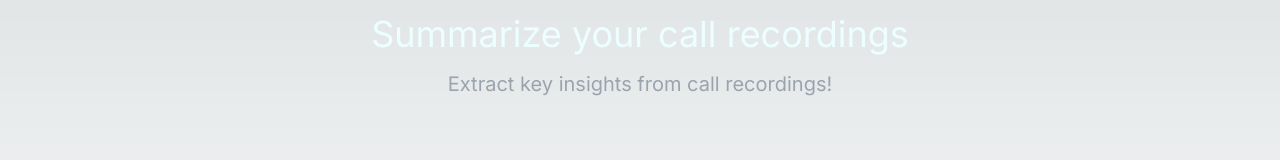
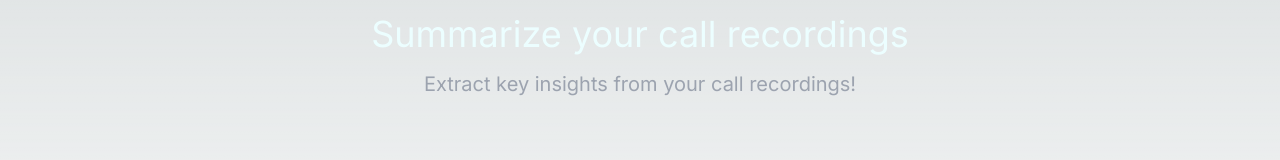
Before and after one commit to mdShadik/call-sum, a Next.js app: page / in a window 1280 px wide. Shown: the part 196-356 px from the top of the page. Built offline with nearby package versions, Linux system fonts and the light colour scheme; no server answers.

Commit message:
Clean code and remove unnecessary lines of codes

```diff
--- a/src/app/components/audioPlayer.js
+++ b/src/app/components/audioPlayer.js
@@ -1,9 +1,8 @@
-import React, {useRef, useState} from 'react';
+import React, {useRef} from 'react';
 
 function AudioPlayer({audioUrl}) {
 
     const audioRef = useRef();
-    const [barColor, setBarColor] = useState('#839cad')
 
 
     return (
--- a/src/app/components/resultsModal.js
+++ b/src/app/components/resultsModal.js
@@ -1,6 +1,5 @@
 import React from "react";
 import Markdown from "react-markdown";
-import Link from "next/link";
 import {ArrowLongRightIcon} from "@heroicons/react/20/solid";
 
 const ResultsModal = ({summary, transcription}) => {
--- a/src/app/components/summarize.js
+++ b/src/app/components/summarize.js
@@ -7,9 +7,6 @@ function Summarizer(props) {
 
   return (
     <div className="">
-        {/*<div>*/}
-        {/*    <button className="bg-cyan-950 sm:rounded-3xl rounded-xl shadow-black shadow-sm sm:px-14 px-5 sm:py-7 py-4 md:text-3xl text-cyan-50 hover:bg-cyan-900  duration-200" onClick={props.summarizeText}>Summarize This Call Recording</button>*/}
-        {/*</div>*/}
       <div>
           <div className="prose mx-auto my-10 text-cyan-900 text-xl text-justify border p-5">{props.summary && <Markdown>{props.summary}</Markdown>}</div>
       </div>
--- a/src/app/components/translate.js
+++ b/src/app/components/translate.js
@@ -9,7 +9,7 @@ import { ToastContainer, toast } from 'react-toastify';
 import 'react-toastify/dist/ReactToastify.css';
 
 
-function Translate(props) {
+function Translate() {
 
     const notify = (errorMessage = "Error! Please Try Again!") => toast.error(errorMessage, {
         position: "top-right",
@@ -31,7 +31,6 @@ function Translate(props) {
     const [audioUrl, setAudioUrl] = useState("");
     const [showResultsModal, setShowResultsModal] = useState(false)
     const [summary, setSummary] = useState("");
-    const [error, setError] = useState("Error! Please Try Again")
     const fileInputRef = useRef();
 
 
@@ -124,7 +123,7 @@ function Translate(props) {
                         {
                             role: "system",
                             content:
-                                "The given text is from call recording. Summarize it in one-third in points. Extract short key insights from call recordings text.(output in markdown format): " +
+                                "The given text is from call recording. Summarize it in short in one-third in not more than 4 points. Extract short key insights from call recordings text.(output in markdown format): " +
                                 transcription,
                         },
                     ],
@@ -190,7 +189,7 @@ function Translate(props) {
             </div>
             <div className="flex justify-center items-center text-center p-4">
                 <p className="text-gray-400 sm:text-xl">
-                    Extract key insights from call recordings!
+                    Extract key insights from your call recordings!
                 </p>
             </div>
             <div className="flex sm:mt-32 m-20 mb-0 justify-center items-center text-center">
```
